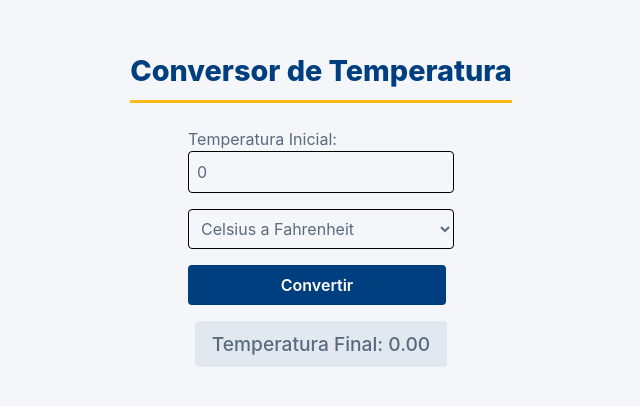
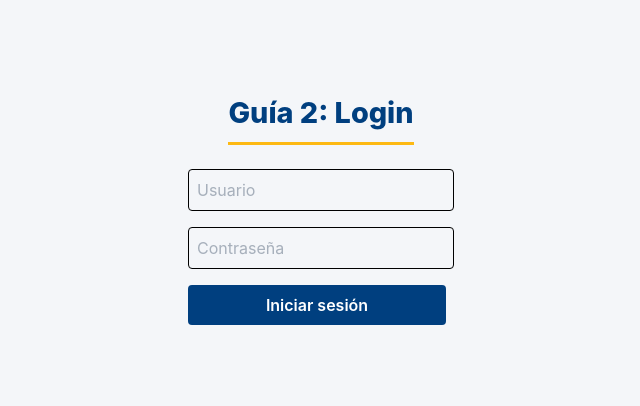
Before and after one commit to Kenie4r/Guia2LabDPS, a Next.js app in the folder guia2-procedimiento/: page / in a window 1280 px wide. Shown: the part 192-598 px from the top of the page, without its empty margins (319-959 px from the left). Built offline with nearby package versions, Linux system fonts and the light colour scheme.

Commit message:
login tarea3

```diff
--- a/guia2-procedimiento/app/page.tsx
+++ b/guia2-procedimiento/app/page.tsx
@@ -1,151 +1,57 @@
 'use client';
-import { useState } from "react";
-import styles from "./page.module.css"
+import {useState} from 'react';
+
+import style from './page.module.css';
 
 
-
-
-type CoversionType = "CtoF" | "FtoC";
-
-
-
-
-
-
-export default function Home() {
-  const [TempInicial, setTempInicial] = useState<number>(0);
-  const [TempFinal, setTempFinal] = useState<number>(0);
-  const [ConversionType, setConversionType] = useState<CoversionType>("CtoF");
-  const conversion: Record<CoversionType, (temp: number) => number> = {
-    CtoF: (temp) => (temp * 9/5) + 32,
-    FtoC: (temp) => (temp - 32) * 5/9
-  };
-
-  return (
-    <main className={styles.main}>
-      <h1>Conversor de Temperatura</h1>
-      <div className={styles.form}>
-
-       <div> <label htmlFor="tempInicial">Temperatura Inicial:</label>
-        <input
-          type="number"
-          id="tempInicial"
-          value={TempInicial}
-          onChange={(e) => setTempInicial(parseFloat(e.target.value))}
-        />
-        </div>
-        <div>
-        <select
-          value={ConversionType}
-          onChange={(e) => setConversionType(e.target.value as CoversionType)}
-        >
-          <option value="CtoF">Celsius a Fahrenheit</option>
-          <option value="FtoC">Fahrenheit a Celsius</option>
-        </select>
-
-        </div>
-        <div>
-        <button onClick={() => setTempFinal(conversion[ConversionType](TempInicial))}>
-          Convertir
-        </button>
-        </div>
-      </div>
-      <div className={styles.result}>
-        <p>Temperatura Final: {TempFinal.toFixed(2)}</p>
-      </div>
-    </main>
-  );
-}
-
-
-/*import Image from "next/image";
-/*import { JSX } from "react/jsx-runtime";
-
-const element: JSX.Element = (
-  <>
-    <h1>Hola, Mundo!</h1>
-    <h2>Son las {new Date().toTimeString()}</h2>
-  </>
-);
-
-export default function Home(){
-
-  return (
-      <main className="{styles.main}">
-          <div className="App">
-            {element}
-          </div>
-
-      </main>
-
-  );
+interface User {
+  username: string;
+  password: string;
 }
 
 
 
+const users: User[] = [
+  { username: 'admin', password: 'admin' },
+  { username: 'profesor', password: 'profesor' },
+  { username: 'estudiante', password: 'estudiante' }
+];
 
-/*
 export default function Home() {
+
+  const [username, setUsername] = useState('');
+  const [password, setPassword] = useState('');
+  const [error, setError] = useState('');
+
+  const handleLogin = () => {
+
+    if (username === '' || password === '') {
+      setError('Por favor, complete todos los campos.');
+      return;
+    }
+
+    if (users.some(user => user.username === username && user.password === password)) {
+      setError('');
+      alert('Inicio de sesión exitoso');
+    } else {
+      setError('Usuario o contraseña incorrectos.');
+     }
+
+  }
+
+
   return (
-    <div className="flex flex-col flex-1 items-center justify-center bg-zinc-50 font-sans dark:bg-black">
-      <main className="flex flex-1 w-full max-w-3xl flex-col items-center justify-between py-32 px-16 bg-white dark:bg-black sm:items-start">
-        <Image
-          className="dark:invert"
-          src="/next.svg"
-          alt="Next.js logo"
-          width={100}
-          height={20}
-          priority
-        />
-        <div className="flex flex-col items-center gap-6 text-center sm:items-start sm:text-left">
-          <h1 className="max-w-xs text-3xl font-semibold leading-10 tracking-tight text-black dark:text-zinc-50">
-            To get started, edit the page.tsx file.
-          </h1>
-          <p className="max-w-md text-lg leading-8 text-zinc-600 dark:text-zinc-400">
-            Looking for a starting point or more instructions? Head over to{" "}
-            <a
-              href="https://vercel.com/templates?framework=next.js&utm_source=create-next-app&utm_medium=appdir-template-tw&utm_campaign=create-next-app"
-              className="font-medium text-zinc-950 dark:text-zinc-50"
-            >
-              Templates
-            </a>{" "}
-            or the{" "}
-            <a
-              href="https://nextjs.org/learn?utm_source=create-next-app&utm_medium=appdir-template-tw&utm_campaign=create-next-app"
-              className="font-medium text-zinc-950 dark:text-zinc-50"
-            >
-              Learning
-            </a>{" "}
-            center.
-          </p>
-        </div>
-        <div className="flex flex-col gap-4 text-base font-medium sm:flex-row">
-          <a
-            className="flex h-12 w-full items-center justify-center gap-2 rounded-full bg-foreground px-5 text-background transition-colors hover:bg-[#383838] dark:hover:bg-[#ccc] md:w-[158px]"
-            href="https://vercel.com/new?utm_source=create-next-app&utm_medium=appdir-template-tw&utm_campaign=create-next-app"
-            target="_blank"
-            rel="noopener noreferrer"
-          >
-            <Image
-              className="dark:invert"
-              src="/vercel.svg"
-              alt="Vercel logomark"
-              width={16}
-              height={16}
-            />
-            Deploy Now
-          </a>
-          <a
-            className="flex h-12 w-full items-center justify-center rounded-full border border-solid border-black/[.08] px-5 transition-colors hover:border-transparent hover:bg-black/[.04] dark:border-white/[.145] dark:hover:bg-[#1a1a1a] md:w-[158px]"
-            href="https://nextjs.org/docs?utm_source=create-next-app&utm_medium=appdir-template-tw&utm_campaign=create-next-app"
-            target="_blank"
-            rel="noopener noreferrer"
-          >
-            Documentation
-          </a>
-        </div>
-      </main>
+    <main className={style.main}>
+      <h1>Guía 2: Login</h1>
+    <div className={style.form}>
+      <input
+        type="text" value={username} onChange={(e) => setUsername(e.target.value)} placeholder="Usuario" />
+      <input
+        type="password" value={password} onChange={(e) => setPassword(e.target.value)} placeholder="Contraseña" />
+      <button onClick={handleLogin}>Iniciar sesión</button>
+      {error && <p className={style.error}>{error}</p>}
     </div>
+
+    </main>
   );
-}
-*/
+ }
```
